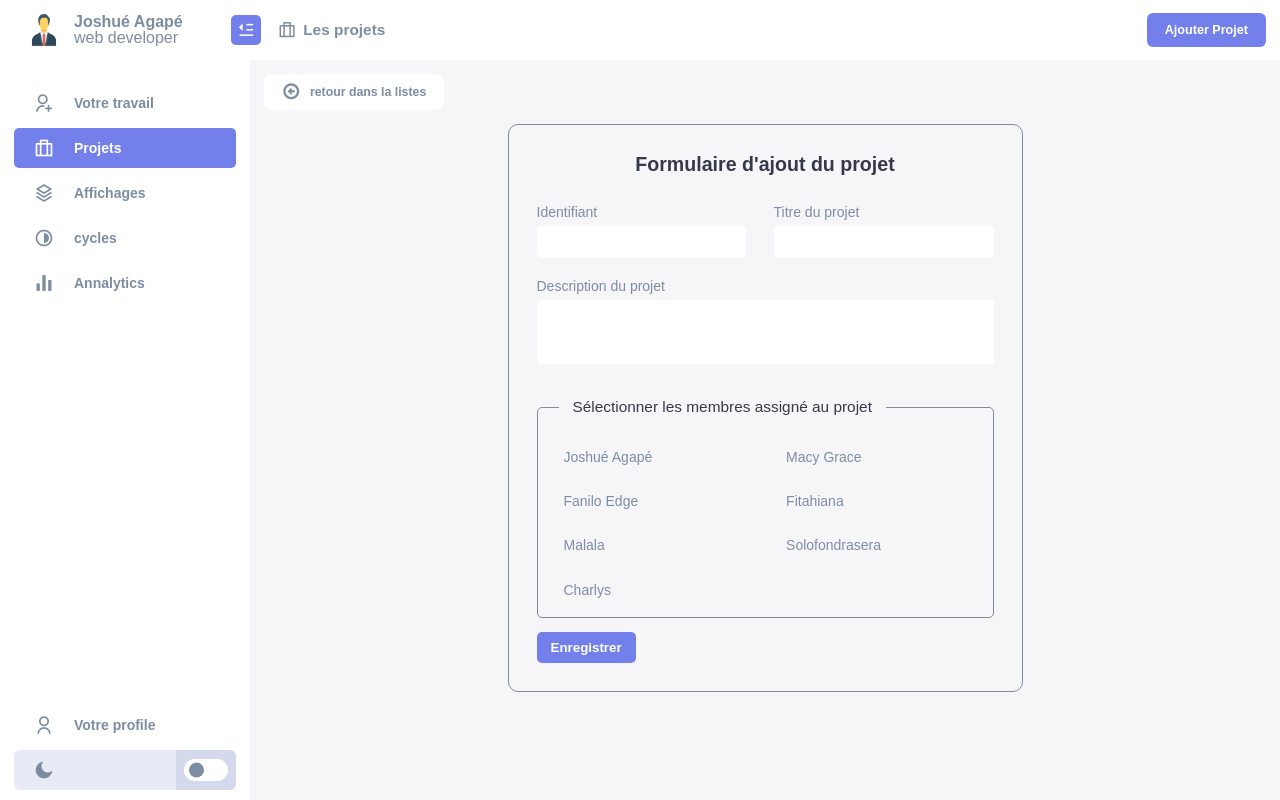
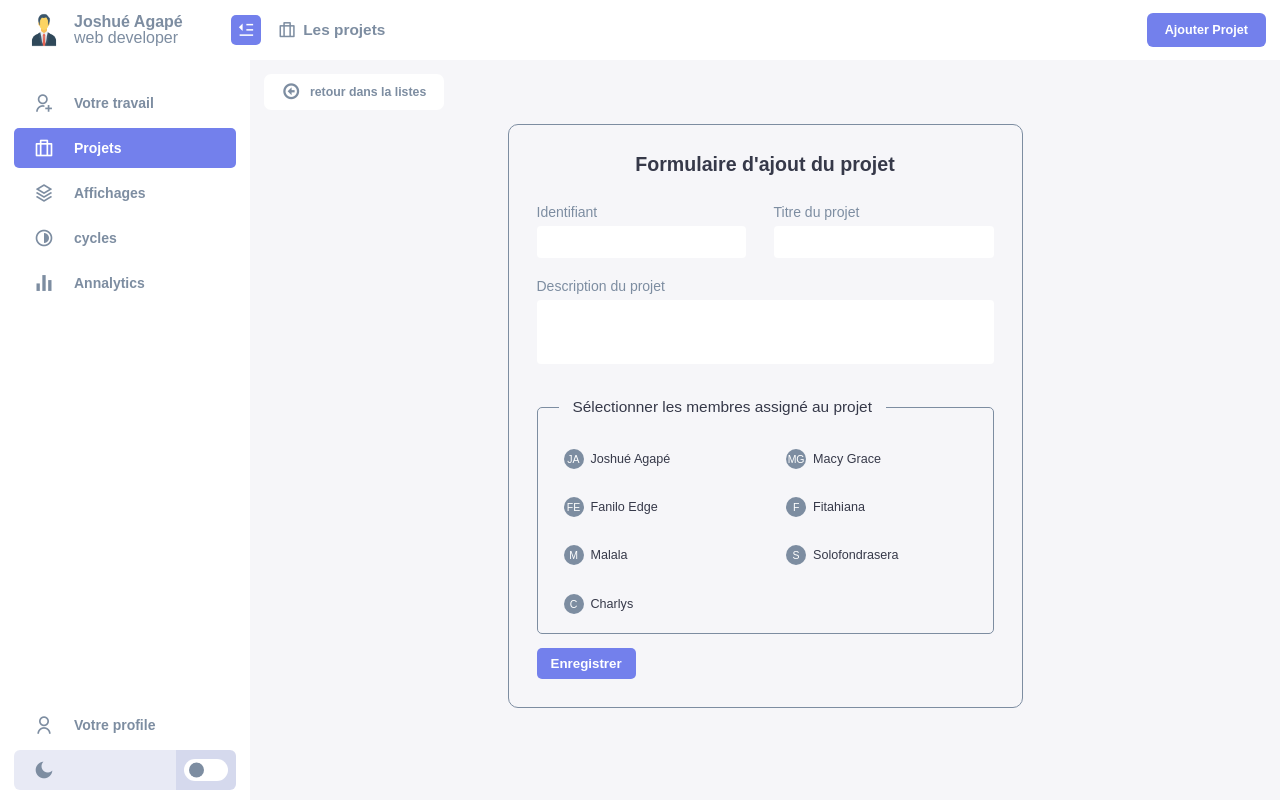
Before and after one commit to agapeJoshue/Gestion-des-projets, a Vue app: page /plane/projets/ajouter in a window 1280 px wide. Built offline with nearby package versions, Linux system fonts and the light colour scheme.

Commit message:
update formulaire ajout project

```diff
--- a/src/components/projets/addProject.vue
+++ b/src/components/projets/addProject.vue
@@ -101,8 +101,10 @@ export default {
                   id=""
                   :value="userInfo.id"
                 />
-                <span
-                  >{{ userInfo.username }}
+                <span class="infoUser"
+                  >
+                  <small class="indice">{{ userInfo.indice }}</small>
+                  <b>{{ userInfo.username }}</b>
                   <i
                     class="ri-check-fill success"
                     v-if="this.checkUser(userInfo.id)"
@@ -224,4 +226,23 @@ legend {
   margin-left: 0.7rem;
   font-size: 0.8rem;
 }
+.indice {
+  width: 20px;
+  height: 20px;
+  display: flex;
+  align-items: center;
+  justify-content: center;
+  border-radius: 50%;
+  background: var(--color-info-dark);
+  color: #fff;
+}
+b {
+  font-size: .9rem;
+  font-weight: 500;
+}
+.infoUser {
+  display: flex;
+  align-items: center;
+  gap: 7px;
+}
 </style>
```
